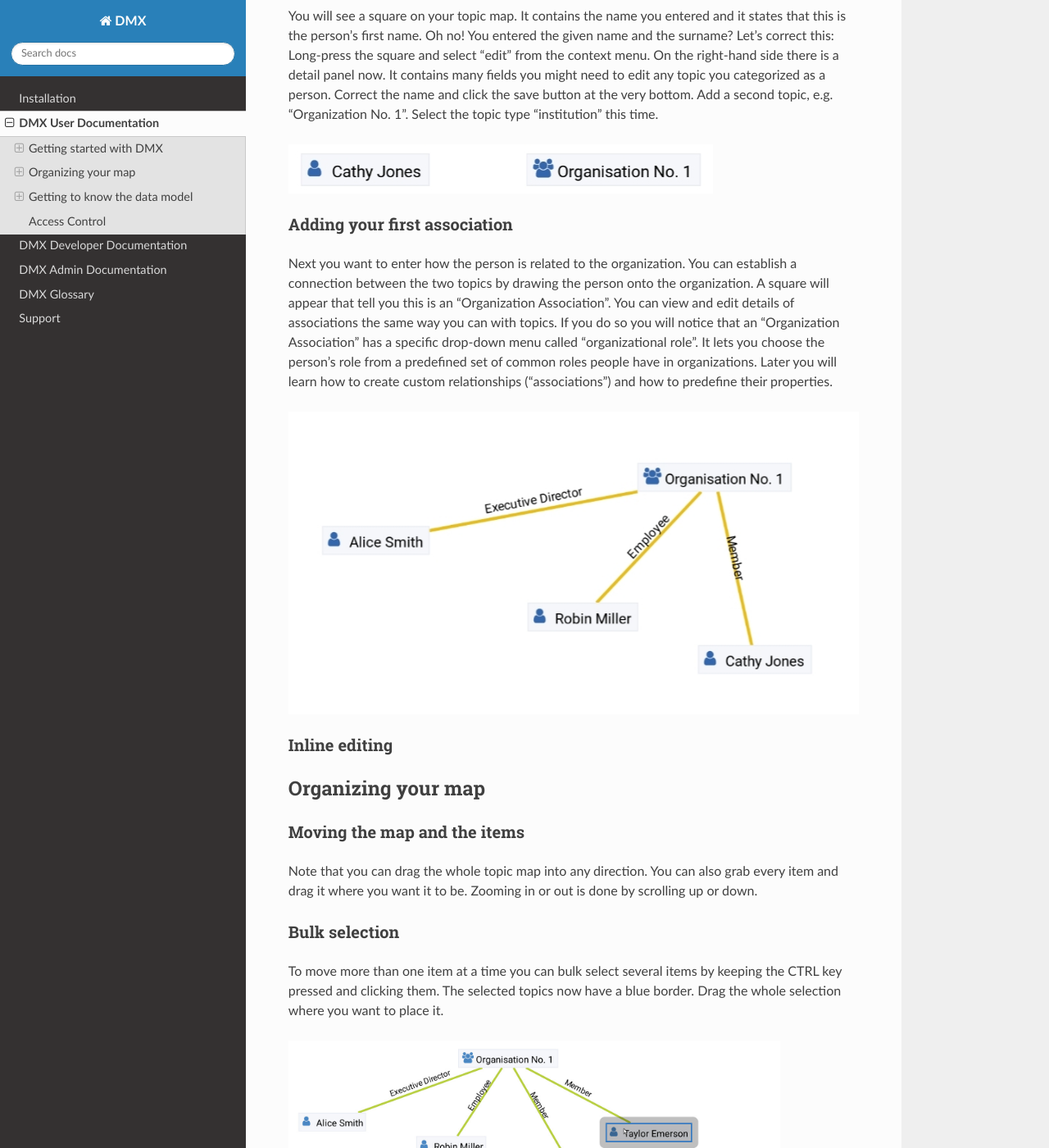
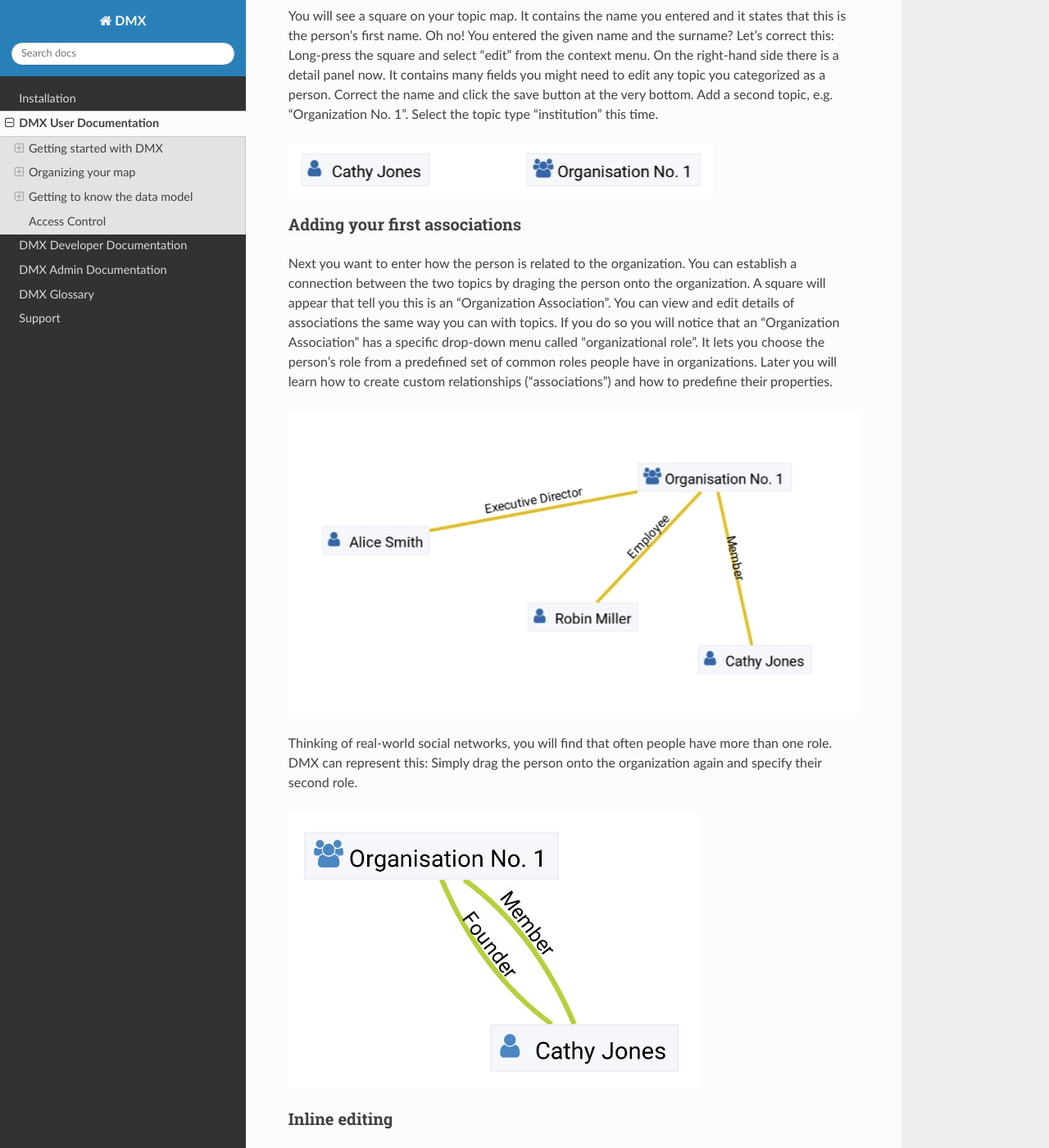
Before and after one commit to dmx-systems/dmx-documentation, a Sphinx documentation site: the page built from docs/user.rst, in a window 1280 px wide and 1400 px high, scrolled down 1649 px. Shown: the whole window at 82% size. Built offline with Sphinx 7.4.7 and the Read the Docs theme 2.0.0, drawn with Linux system fonts in a browser that asks for light colours.

Commit message:
Multiple associations between two topics

```diff
--- a/docs/user.rst
+++ b/docs/user.rst
@@ -47,12 +47,16 @@ You will see a square on your topic map. It contains the name you entered and it
 
 .. image:: _static/person-organization.jpg
 
-Adding your first association
-=============================
+Adding your first associations
+==============================
 
-Next you want to enter how the person is related to the organization. You can establish a connection between the two topics by drawing the person onto the organization. A square will appear that tell you this is an "Organization Association". You can view and edit details of associations the same way you can with topics. If you do so you will notice that an "Organization Association" has a specific drop-down menu called "organizational role". It lets you choose the person's role from a predefined set of common roles people have in organizations. Later you will learn how to create custom relationships ("associations") and how to predefine their properties.
+Next you want to enter how the person is related to the organization. You can establish a connection between the two topics by draging the person onto the organization. A square will appear that tell you this is an "Organization Association". You can view and edit details of associations the same way you can with topics. If you do so you will notice that an "Organization Association" has a specific drop-down menu called "organizational role". It lets you choose the person's role from a predefined set of common roles people have in organizations. Later you will learn how to create custom relationships ("associations") and how to predefine their properties.
 
 .. image:: _static/diff-roles-in-organization.jpg
+
+Thinking of real-world social networks, you will find that often people have more than one role. DMX can represent this: Simply drag the person onto the organization again and specify their second role.
+
+.. image:: _static/multiple-assocs.jpg
 
 Inline editing
 ==============
```
Also changed, not shown: docs/_static/multiple-assocs.jpg (added).
